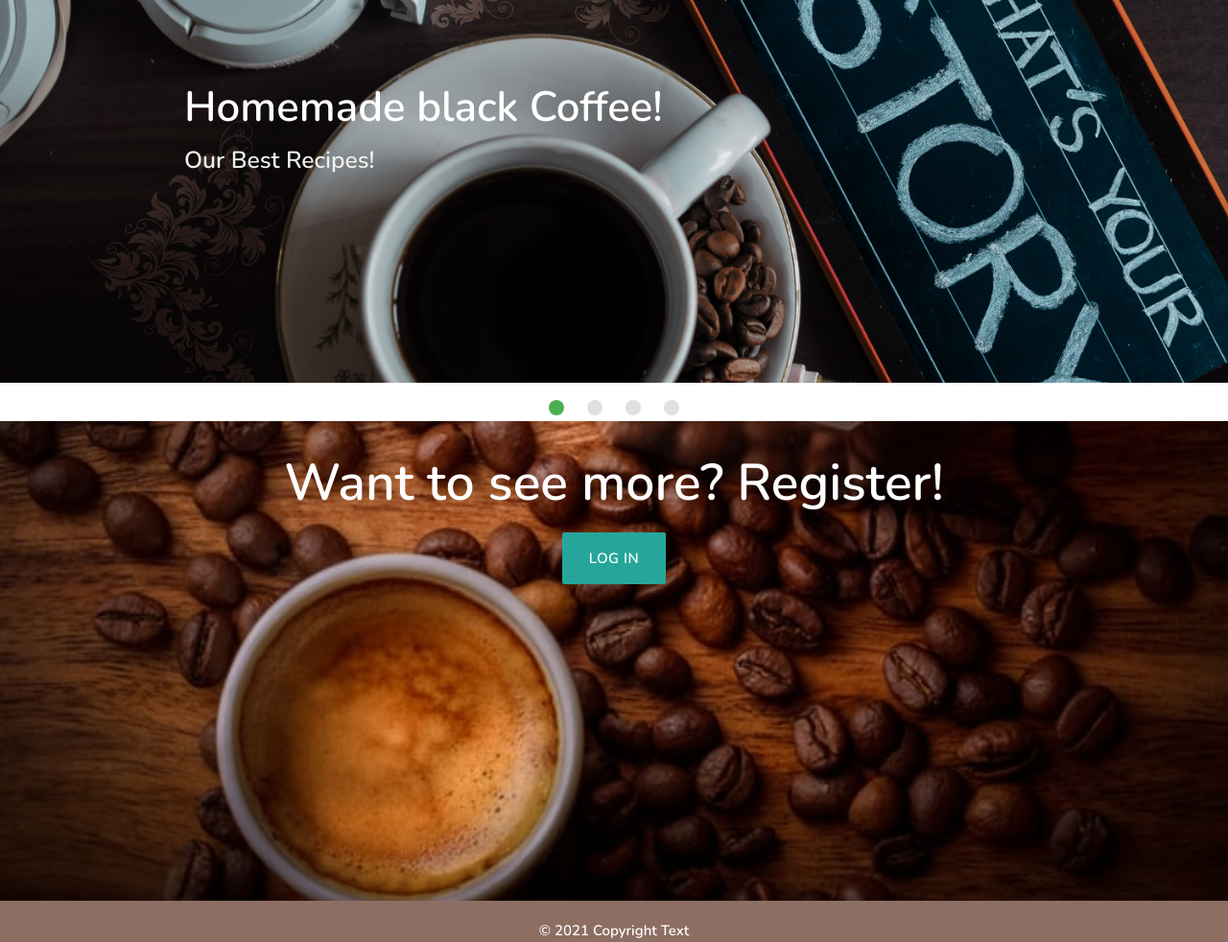
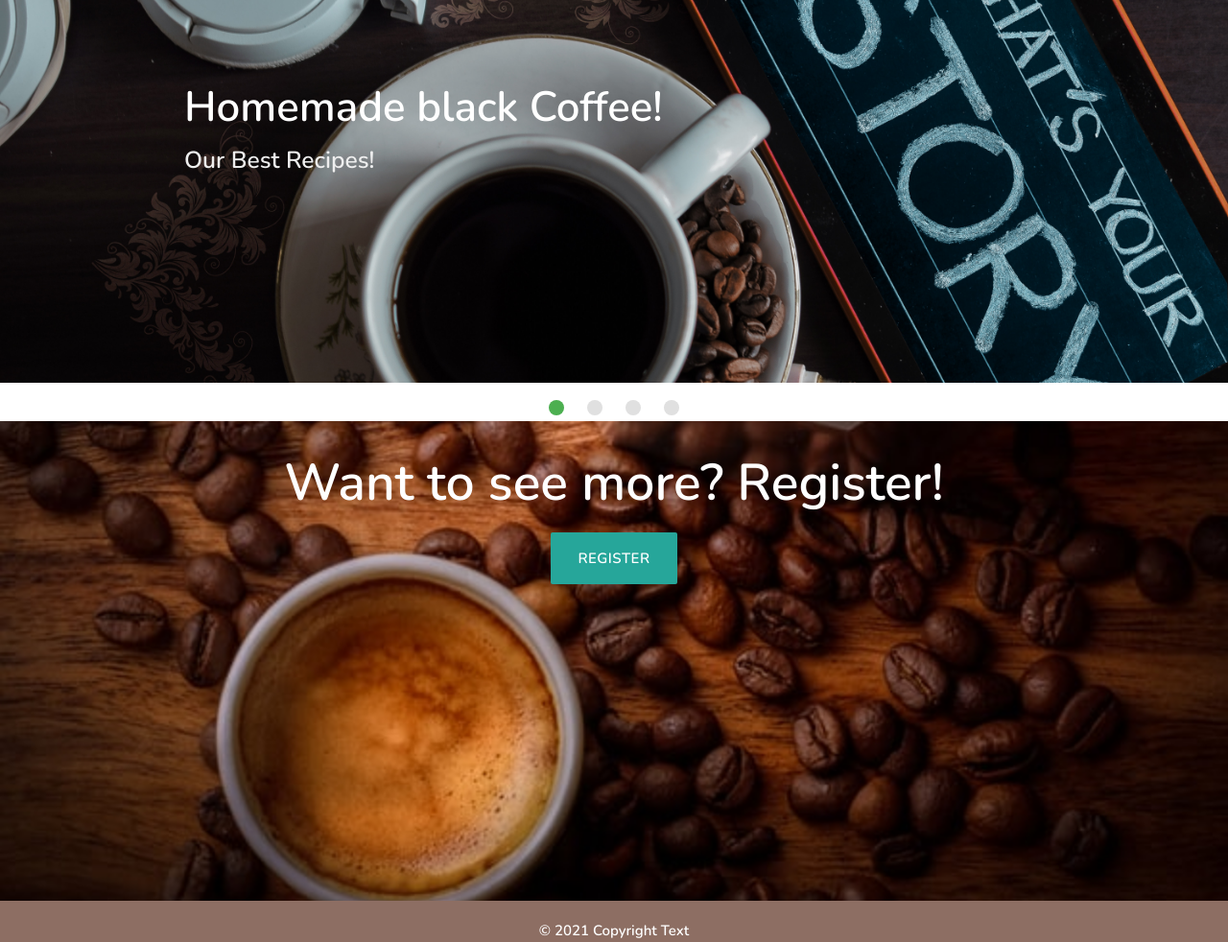
Before and after one commit to romanstr-code/milestone-project-three, a Flask app: page / in a window 1280 px wide. Shown: the part 1370-2352 px from the top of the page at 96% size. Run offline with Flask 2, Linux system fonts and the light colour scheme; some libraries are stand-ins or nearby versions.

Commit message:
Update Last section url_for register

```diff
--- a/templates/home.html
+++ b/templates/home.html
@@ -92,7 +92,7 @@
             Want to see more? Register!
         </h2>
         <div class="center-align">
-            <a class="waves-effect waves-light btn-large z-depth-5" href="{{ url_for('login') }}">Log In</a>
+            <a class="waves-effect waves-light btn-large z-depth-5" href="{{ url_for('Register') }}">Register</a>
         </div>
         <div class="parallax">
             <img src="{{ url_for('static', filename='images/home_page.jpg') }}">
```
